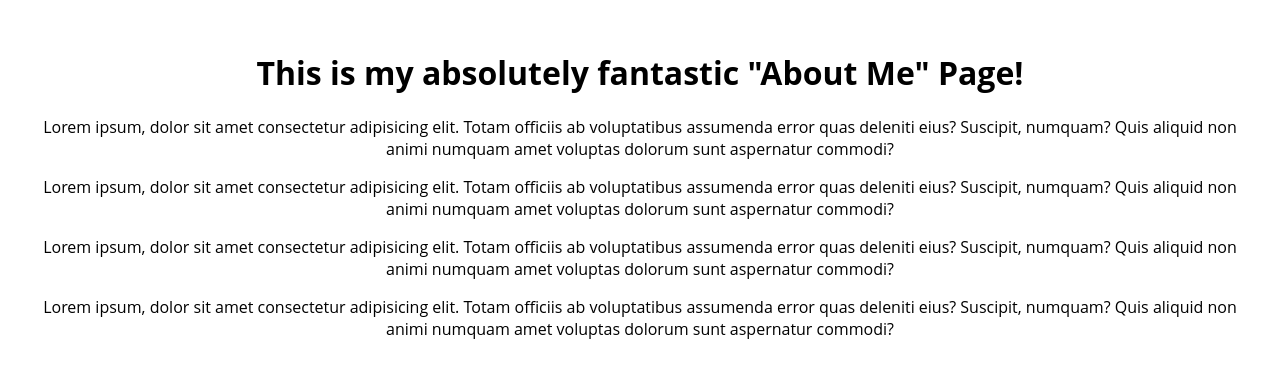
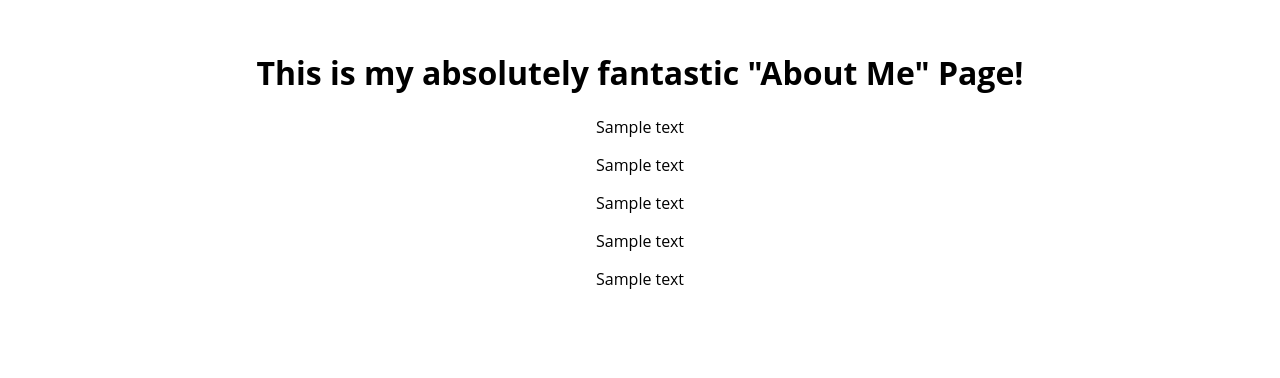
Before and after one commit to VoloshinaV/Second_project_Nuxt_Udemy, a Nuxt app: page /about in a window 1280 px wide. Shown: the top 378 px of the page. Built offline with nearby package versions, Linux system fonts and the light colour scheme.

Commit message:
Creating the main section

```diff
--- a/pages/about/index.vue
+++ b/pages/about/index.vue
@@ -1,10 +1,11 @@
 <template>
   <div class="about-page">
     <h1>This is my absolutely fantastic "About Me" Page!</h1>
-    <p>Lorem ipsum, dolor sit amet consectetur adipisicing elit. Totam officiis ab voluptatibus assumenda error quas deleniti eius? Suscipit, numquam? Quis aliquid non animi numquam amet voluptas dolorum sunt aspernatur commodi?</p>
-    <p>Lorem ipsum, dolor sit amet consectetur adipisicing elit. Totam officiis ab voluptatibus assumenda error quas deleniti eius? Suscipit, numquam? Quis aliquid non animi numquam amet voluptas dolorum sunt aspernatur commodi?</p>
-    <p>Lorem ipsum, dolor sit amet consectetur adipisicing elit. Totam officiis ab voluptatibus assumenda error quas deleniti eius? Suscipit, numquam? Quis aliquid non animi numquam amet voluptas dolorum sunt aspernatur commodi?</p>
-    <p>Lorem ipsum, dolor sit amet consectetur adipisicing elit. Totam officiis ab voluptatibus assumenda error quas deleniti eius? Suscipit, numquam? Quis aliquid non animi numquam amet voluptas dolorum sunt aspernatur commodi?</p>
+    <p>Sample text</p>
+    <p>Sample text</p>
+    <p>Sample text</p>
+    <p>Sample text</p>
+    <p>Sample text</p>
   </div>
 </template>
 
@@ -14,3 +15,5 @@
   padding: 30px;
 }
 </style>
+<script setup>
+</script>
```
